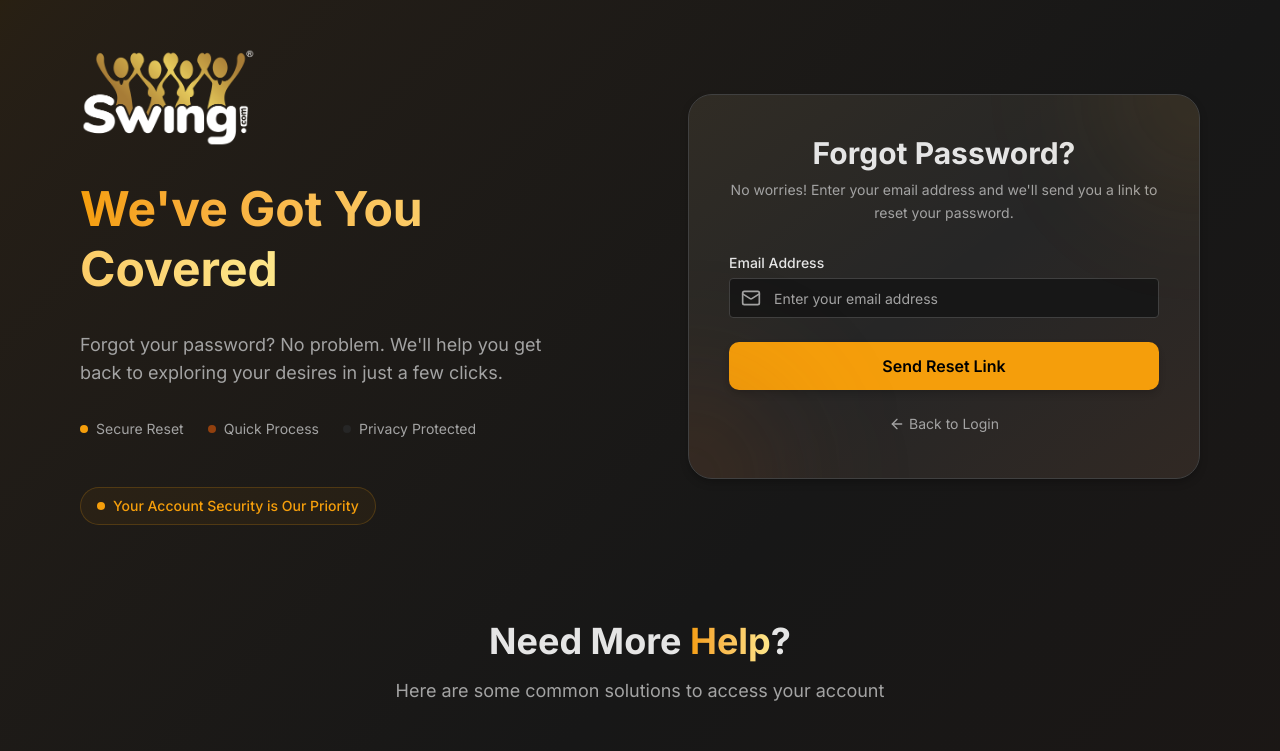
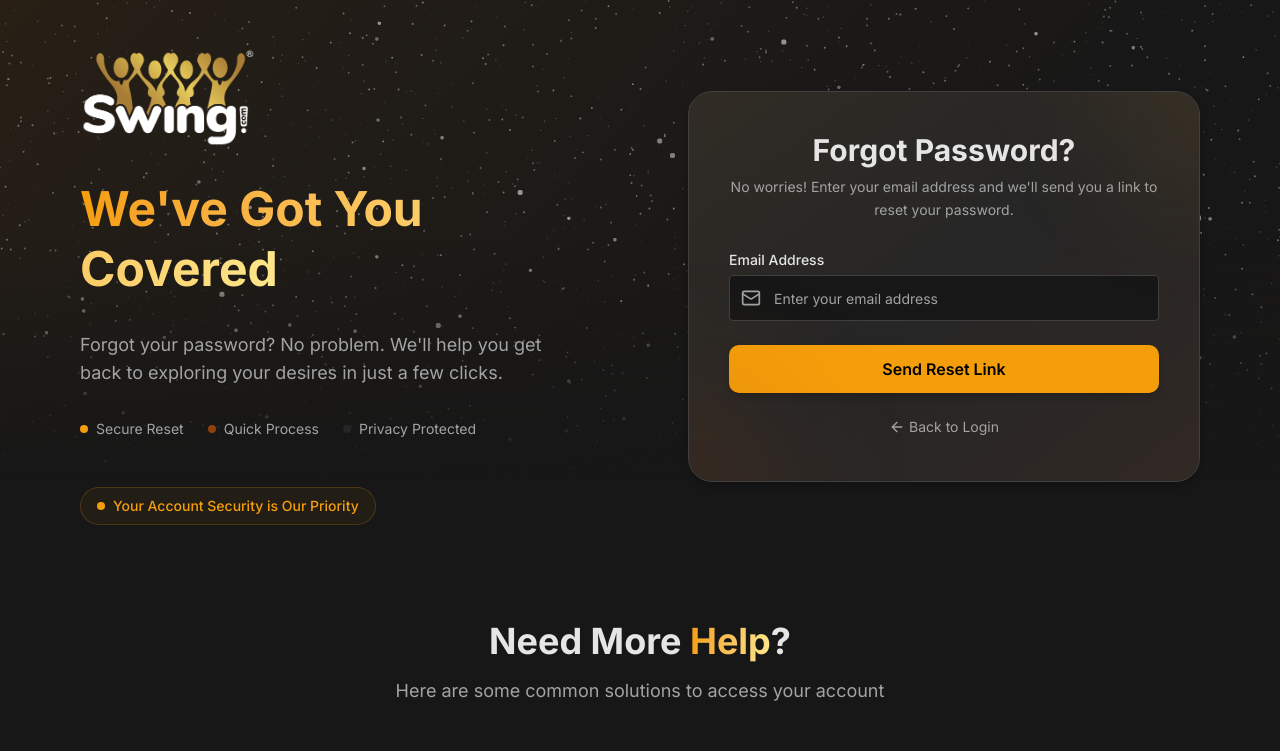
Before and after one commit to mysleekdesigns/swing-lp, a Next.js app: page /forgot-password in a window 1280 px wide. Shown: the top 751 px of the page. Built offline with nearby package versions, Linux system fonts and the light colour scheme.

Commit message:
updated pages to have the stars, updated form inputs background color

```diff
--- a/src/app/forgot-password/page.tsx
+++ b/src/app/forgot-password/page.tsx
@@ -5,11 +5,13 @@
 import { ForgotPasswordCard } from '@/components/features/ForgotPasswordCard';
 import { SwingLogo } from '@/components/ui/SwingLogo';
 import Footer from '@/components/layout/Footer';
+import { Starfield } from '@/components/ui/Starfield';
 
 export default function ForgotPasswordPage() {
   return (
     <>
-      <main className="relative min-h-screen">
+      <Starfield />
+      <main className="relative min-h-screen z-10">
         {/* Hero Section with Forgot Password Form */}
         <section className="relative flex min-h-screen lg:min-h-0 items-center justify-center overflow-hidden">
           {/* Content */}
--- a/src/app/fosta-compliance/page.tsx
+++ b/src/app/fosta-compliance/page.tsx
@@ -4,6 +4,7 @@
 import Link from 'next/link';
 import Footer from '@/components/layout/Footer';
 import { SwingLogo } from '@/components/ui/SwingLogo';
+import { Starfield } from '@/components/ui/Starfield';
 
 export default function FostaCompliancePage() {
   const currentDate = new Date().toLocaleDateString('en-US', {
@@ -14,7 +15,8 @@
 
   return (
     <>
-      <main className="relative min-h-screen">
+      <Starfield />
+      <main className="relative min-h-screen z-10">
         {/* Hero Section */}
         <section className="relative py-8 md:py-10 lg:py-12">
           <div className="relative mx-auto max-w-[1600px] px-6 md:px-12 lg:px-16 xl:px-20 2xl:px-24">
--- a/src/app/privacy-policy/page.tsx
+++ b/src/app/privacy-policy/page.tsx
@@ -4,6 +4,7 @@
 import Link from 'next/link';
 import Footer from '@/components/layout/Footer';
 import { SwingLogo } from '@/components/ui/SwingLogo';
+import { Starfield } from '@/components/ui/Starfield';
 
 export default function PrivacyPolicyPage() {
   const currentDate = new Date().toLocaleDateString('en-US', {
@@ -14,7 +15,8 @@
 
   return (
     <>
-      <main className="relative min-h-screen">
+      <Starfield />
+      <main className="relative min-h-screen z-10">
         {/* Hero Section */}
         <section className="relative py-8 md:py-10 lg:py-12">
           <div className="relative mx-auto max-w-[1600px] px-6 md:px-12 lg:px-16 xl:px-20 2xl:px-24">
--- a/src/app/signup/page.tsx
+++ b/src/app/signup/page.tsx
@@ -5,11 +5,13 @@
 import { SignupCard } from '@/components/features/SignupCard';
 import { SwingLogo } from '@/components/ui/SwingLogo';
 import Footer from '@/components/layout/Footer';
+import { Starfield } from '@/components/ui/Starfield';
 
 export default function SignupPage() {
   return (
     <>
-      <main className="relative min-h-screen">
+      <Starfield />
+      <main className="relative min-h-screen z-10">
         {/* Hero Section with Signup Form */}
         <section className="relative flex min-h-screen lg:min-h-0 items-center justify-center overflow-hidden">
           {/* Content */}
--- a/src/app/terms-and-conditions/page.tsx
+++ b/src/app/terms-and-conditions/page.tsx
@@ -4,6 +4,7 @@
 import Link from 'next/link';
 import Footer from '@/components/layout/Footer';
 import { SwingLogo } from '@/components/ui/SwingLogo';
+import { Starfield } from '@/components/ui/Starfield';
 
 export default function TermsAndConditionsPage() {
   const currentDate = new Date().toLocaleDateString('en-US', {
@@ -14,7 +15,8 @@
 
   return (
     <>
-      <main className="relative min-h-screen">
+      <Starfield />
+      <main className="relative min-h-screen z-10">
         {/* Hero Section */}
         <section className="relative py-8 md:py-10 lg:py-12">
           <div className="relative mx-auto max-w-[1600px] px-6 md:px-12 lg:px-16 xl:px-20 2xl:px-24">
--- a/src/components/ui/input.tsx
+++ b/src/components/ui/input.tsx
@@ -8,7 +8,7 @@
       <input
         type={type}
         className={cn(
-          "flex h-10 w-full rounded-md border border-input bg-background px-3 py-2 text-base ring-offset-background file:border-0 file:bg-transparent file:text-sm file:font-medium file:text-foreground placeholder:text-muted-foreground focus-visible:outline-none focus-visible:ring-2 focus-visible:ring-ring focus-visible:ring-offset-2 disabled:cursor-not-allowed disabled:opacity-50 md:text-sm",
+          "flex h-[46px] w-full rounded-md border border-input bg-background px-3 py-2 text-base ring-offset-background file:border-0 file:bg-transparent file:text-sm file:font-medium file:text-foreground placeholder:text-muted-foreground focus-visible:outline-none focus-visible:ring-2 focus-visible:ring-ring focus-visible:ring-offset-2 disabled:cursor-not-allowed disabled:opacity-50 md:text-sm",
           className
         )}
         ref={ref}
--- a/src/styles/globals.css
+++ b/src/styles/globals.css
@@ -2248,3 +2248,13 @@
     }
   }
 }
+
+/* Autofill styling - maintain background color */
+input:-webkit-autofill,
+input:-webkit-autofill:hover,
+input:-webkit-autofill:focus,
+input:-webkit-autofill:active {
+  -webkit-box-shadow: 0 0 0 30px oklch(0.2046 0 0) inset !important;
+  -webkit-text-fill-color: oklch(0.9843 0 0) !important;
+  transition: background-color 5000s ease-in-out 0s;
+}
```
